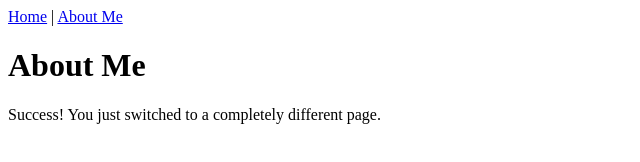
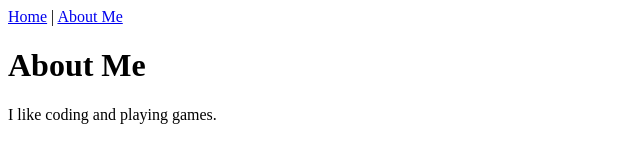
Before and after one commit to TheRaiderVR/raider-website, a plain HTML site: page about.html in a window 1280 px wide. Shown: the whole page, without its empty margins (0-640 px from the left). Drawn offline with Linux system fonts and the light colour scheme.

Commit message:
Update About Me section with personal interests

```diff
--- a/about.html
+++ b/about.html
@@ -12,6 +12,6 @@
     </nav>
 
     <h1>About Me</h1>
-    <p>Success! You just switched to a completely different page.</p>
+    <p>I like coding and playing games.</p>
 </body>
 </html>
```
